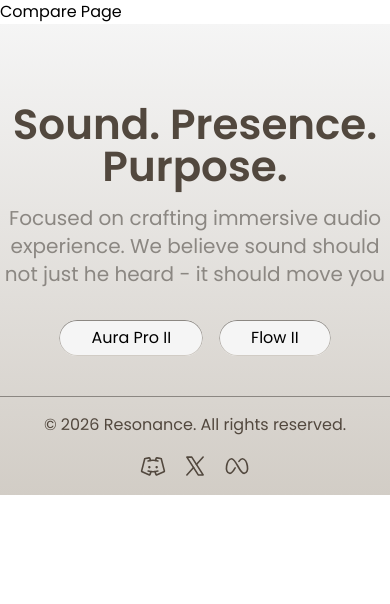
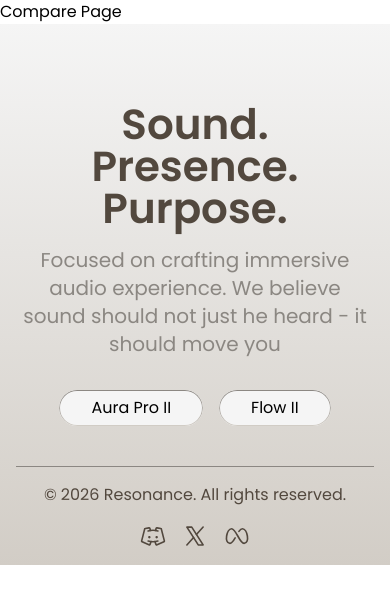
Before and after one commit to lifeonthecode/headphone-app, a React (Vite) app: page /compare in a window 390 px wide. Shown: the top 604 px of the page. Built offline with nearby package versions, Linux system fonts and the light colour scheme.

Commit message:
spacing adjust

```diff
--- a/src/Components/EveryDetails.tsx
+++ b/src/Components/EveryDetails.tsx
@@ -56,7 +56,7 @@ const EveryDetails = () => {
         ]
     };
     return (
-        <div className="w-full flex flex-col items-center py-10 lg:py-20">
+        <div className="w-full flex flex-col items-center py-10 lg:py-20 px-4 md:px-0">
             {/* SECTION HEADING  */}
             <div className="mb-20">
                 <SectionHeading title="Every Detail Matters" subtitle="From the stich to the signal, precision lives here." />
--- a/src/Components/Footer.tsx
+++ b/src/Components/Footer.tsx
@@ -3,7 +3,7 @@ import { icons, socialIcon } from "../assets";
 
 const Footer = () => {
     return (
-        <div className="w-full pt-20 footer-bg">
+        <div className="w-full pt-20 footer-bg px-4 md:px-0">
             <div className="max-w-310 w-full mx-auto">
                 {/* FOOTER TOP  */}
                 <div className="flex flex-col items-center justify-center text-center pb-10">
--- a/src/Components/YourStyle.tsx
+++ b/src/Components/YourStyle.tsx
@@ -2,7 +2,7 @@ import SectionHeading from "./SectionHeading";
 import YourStyleSlider from "./YourStyleSlider";
 const YourStyle = () => {
     return (
-        <div className="w-full py-20 ">
+        <div className="w-full py-20 px-4 md:px-0">
             <div className="section-heading mb-6">
                 <SectionHeading title="your style. your sound" subtitle="Studio-grade acoustics that dissolve distractions and awaken clarity." />
             </div>
```
